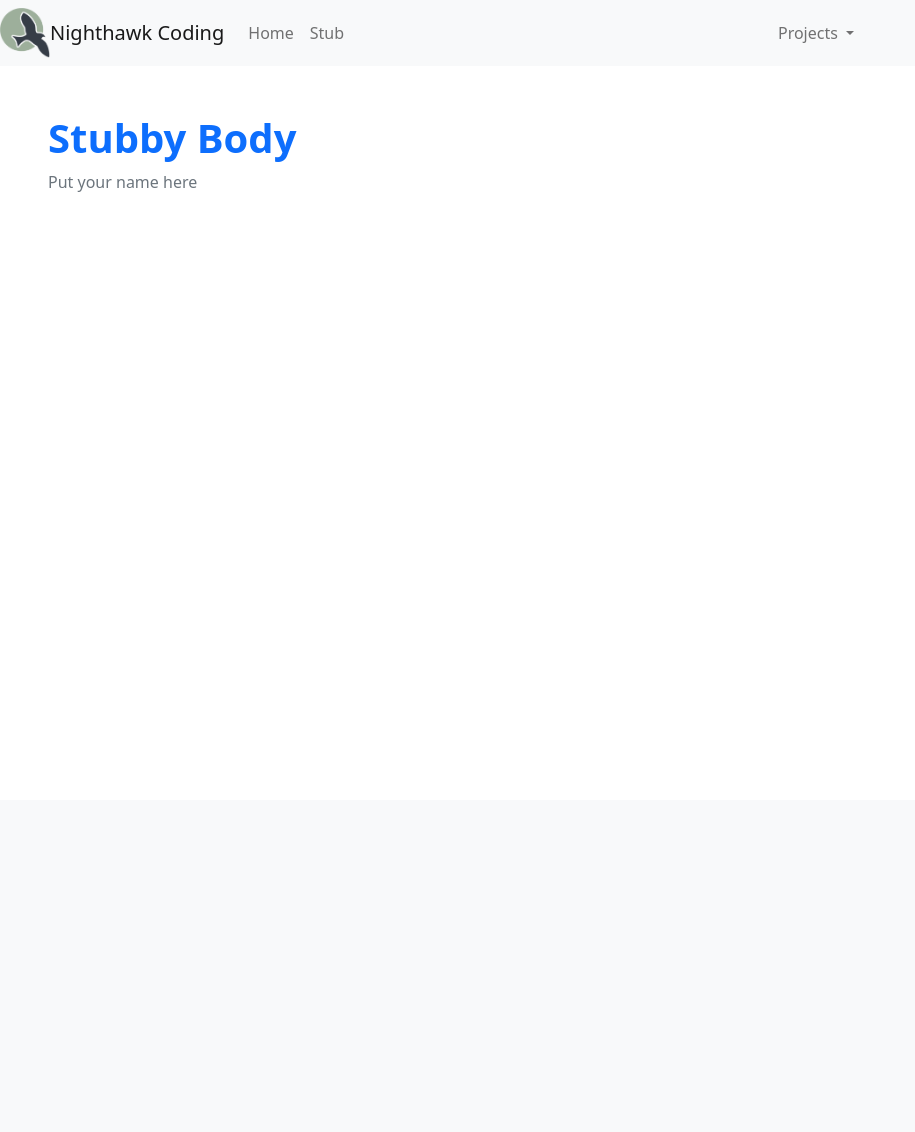
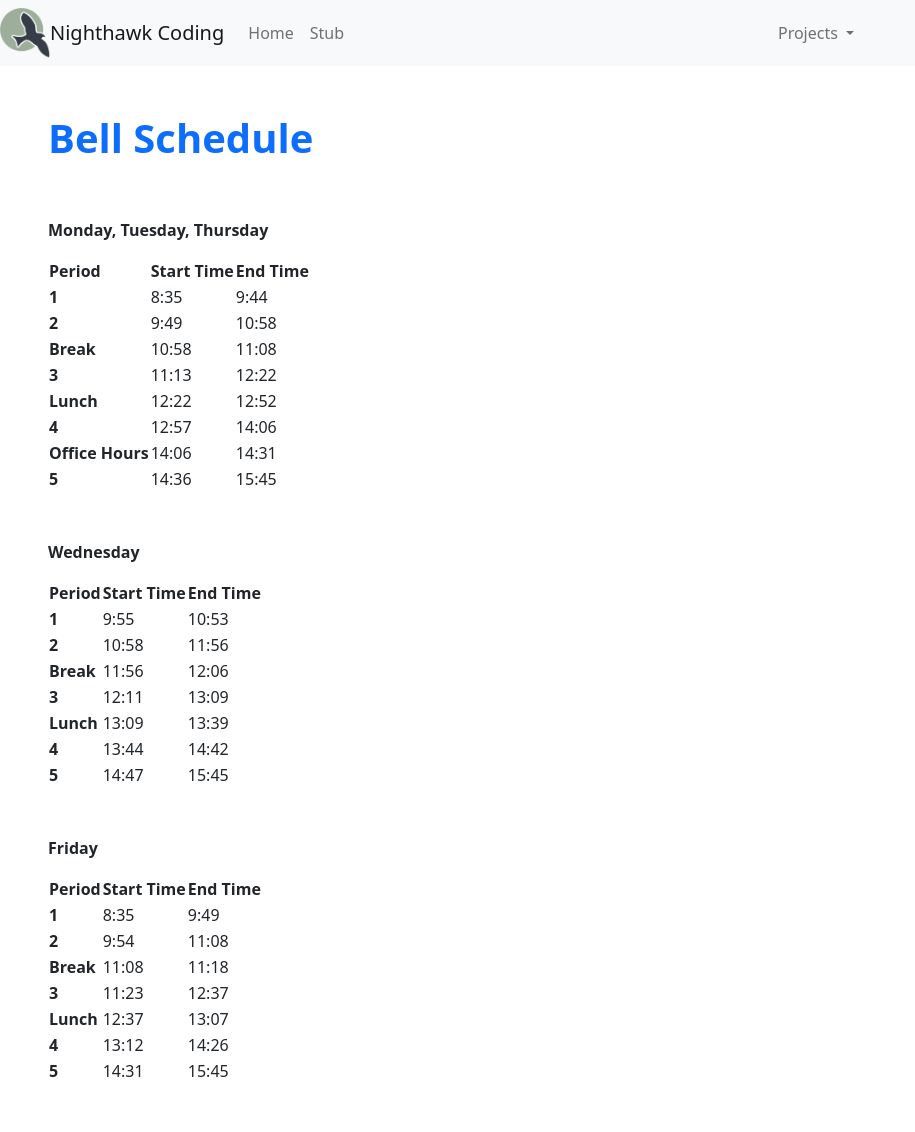
Before and after one commit to JasoXDDD/flaskProject, a Flask app: page /stub/ in a window 1280 px wide. Shown: the whole page, without its empty margins (0-915 px from the left). Before the commit the page ends 192 px from the top, so only its background shows below. Run offline with Flask 2, Linux system fonts and the light colour scheme.

Commit message:
modified:   main.py 	new file:   static/assets/dnhs.jpg 	new file:   static/assets/selfie.jpg 	new file:   templates/achievements.html 	modified:   templates/index.html 	modified:   templates/stub.html

```diff
--- a/main.py
+++ b/main.py
@@ -21,6 +21,10 @@ def index():
 def stub():
     return render_template("stub.html")
 
+@app.route('/achievements/')  # connects /stub/ URL to stub() function
+def achievements():
+    return render_template("achievements.html")
+
 # this runs the application on the development server
 if __name__ == "__main__":
     app.run(debug=True)
--- a/templates/stub.html
+++ b/templates/stub.html
@@ -7,14 +7,161 @@
 </div>
 
 <!- This variable sets name of browser tab  -->
-{% set project = "Stubby" %}
+{% set project = "Bell Schedule" %}
 
 <!- This is a replacement block for Body in base.html -->
 {% block body %}
     <!- Try building a new body here, bootstrap is a wise choice ->
     <div class="px-5 py-5 mx-auto">
-        <h1 class="text-primary"><strong>Stubby Body</strong></h1>
-        <p class="text-secondary">Put your name here</p>
+        <h1 class="text-primary"><strong>Bell Schedule</strong></h1>
+        <p>
+            <br>
+            <br>
+            <strong>Monday, Tuesday, Thursday</strong>
+        </p>
+        <table>
+            <tr>
+                <th>Period</th>
+                <th>Start Time</th>
+                <th>End Time</th>
+            </tr>
+            <tr>
+                <th>1</th>
+                <td>8:35</td>
+                <td>9:44</td>
+            </tr>
+            <tr>
+                <th>2</th>
+                <td>9:49</td>
+                <td>10:58</td>
+            </tr>
+            <tr>
+                <th>Break</th>
+                <td>10:58</td>
+                <td>11:08</td>
+            </tr>
+            <tr>
+                <th>3</th>
+                <td>11:13</td>
+                <td>12:22</td>
+            </tr>
+            <tr>
+                <th>Lunch</th>
+                <td>12:22</td>
+                <td>12:52</td>
+            </tr>
+            <tr>
+                <th>4</th>
+                <td>12:57</td>
+                <td>14:06</td>
+            </tr>
+            <tr>
+                <th>Office Hours</th>
+                <td>14:06</td>
+                <td>14:31</td>
+            </tr>
+            <tr>
+                <th>5</th>
+                <td>14:36</td>
+                <td>15:45</td>
+            </tr>
+        </table>
+
+        <p>
+            <br>
+            <br>
+            <strong>Wednesday</strong>
+        </p>
+        <table>
+            <tr>
+                <th>Period</th>
+                <th>Start Time</th>
+                <th>End Time</th>
+            </tr>
+            <tr>
+                <th>1</th>
+                <td>9:55</td>
+                <td>10:53</td>
+            </tr>
+            <tr>
+                <th>2</th>
+                <td>10:58</td>
+                <td>11:56</td>
+            </tr>
+            <tr>
+                <th>Break</th>
+                <td>11:56</td>
+                <td>12:06</td>
+            </tr>
+            <tr>
+                <th>3</th>
+                <td>12:11</td>
+                <td>13:09</td>
+            </tr>
+            <tr>
+                <th>Lunch</th>
+                <td>13:09</td>
+                <td>13:39</td>
+            </tr>
+            <tr>
+                <th>4</th>
+                <td>13:44</td>
+                <td>14:42</td>
+            </tr>
+            <tr>
+                <th>5</th>
+                <td>14:47</td>
+                <td>15:45</td>
+            </tr>
+        </table>
+
+        <p>
+            <br>
+            <br>
+            <strong>Friday</strong>
+        </p>
+        <table>
+            <tr>
+                <th>Period</th>
+                <th>Start Time</th>
+                <th>End Time</th>
+            </tr>
+            <tr>
+                <th>1</th>
+                <td>8:35</td>
+                <td>9:49</td>
+            </tr>
+            <tr>
+                <th>2</th>
+                <td>9:54</td>
+                <td>11:08</td>
+            </tr>
+            <tr>
+                <th>Break</th>
+                <td>11:08</td>
+                <td>11:18</td>
+            </tr>
+            <tr>
+                <th>3</th>
+                <td>11:23</td>
+                <td>12:37</td>
+            </tr>
+            <tr>
+                <th>Lunch</th>
+                <td>12:37</td>
+                <td>13:07</td>
+            </tr>
+            <tr>
+                <th>4</th>
+                <td>13:12</td>
+                <td>14:26</td>
+            </tr>
+            <tr>
+                <th>5</th>
+                <td>14:31</td>
+                <td>15:45</td>
+            </tr>
+        </table>
     </div>
 {% endblock %}
 
```
Also changed, not shown: templates/achievements.html (added, +19 -0 lines), templates/index.html (+20 -22 lines), static/assets/dnhs.jpg (added), static/assets/selfie.jpg (added).
